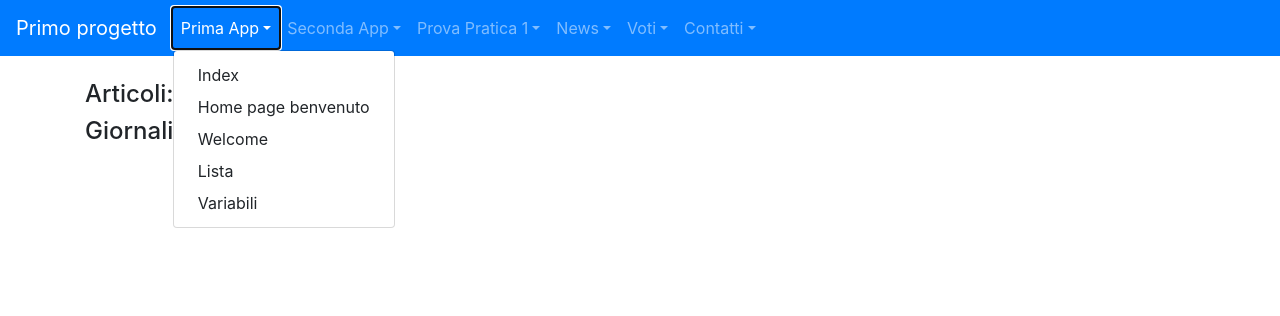
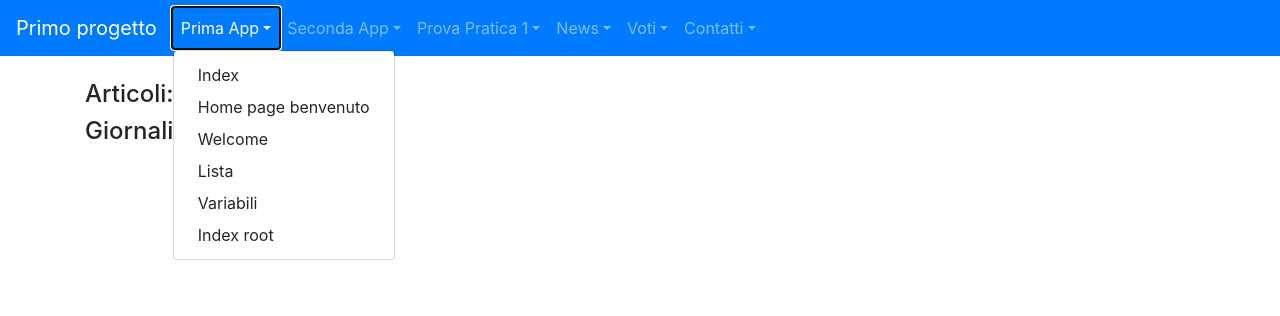
Before and after one commit to ChristianBandera/primo_progetto, a Django app: template news/templates/news/homepage.html in a window 1280 px wide, after a click on "Prima App". Shown: the top 316 px of the page. Run offline with Django 5.2, Linux system fonts and the light colour scheme; the template is opened without the code that fills it, so the values that code supplies are empty.

Commit message:
link a index root aggiunto

```diff
--- a/templates/base.html
+++ b/templates/base.html
@@ -33,6 +33,7 @@
               <a class="dropdown-item" href="{% url 'prima_app:welcome' %}">Welcome</a>
               <a class="dropdown-item" href="{% url 'prima_app:lista' %}">Lista</a>
               <a class="dropdown-item" href="{% url 'prima_app:variabili' %}">Variabili</a>
+              <a class="dropdown-item"  href="/">Index root</a>
             </div>
           </li>
 
@@ -44,6 +45,7 @@
               <a class="dropdown-item" href="{% url 'seconda_app:es_if' %}">Esempio If</a>
               <a class="dropdown-item" href="{% url 'seconda_app:if_else_elif' %}">Esempio If Else e Elif</a>
               <a class="dropdown-item" href="{% url 'seconda_app:es_for' %}">Esempio for</a>
+              <a class="dropdown-item"  href="/">Index root</a>
             </div>
           </li>
 
@@ -54,6 +56,7 @@
               <a class="dropdown-item" href="{% url 'prova_pratica_1:index' %}">Index</a>
               <a class="dropdown-item" href="{% url 'prova_pratica_1:differenza' %}">Differenza</a>
               <a class="dropdown-item" href="{% url 'prova_pratica_1:pari_dispari' %}">Pari Dispari</a>
+              <a class="dropdown-item"  href="/">Index root</a>
             </div>
           </li>
 
@@ -65,6 +68,7 @@
               <a class="dropdown-item" href="{% url 'news:homepage' %}">Homepage</a>
               <a class="dropdown-item" href="{% url 'news:query_base' %}">Query</a>
               <a class="dropdown-item" href="{% url 'news:lista_articoli' %}">Lista Articoli</a>
+              <a class="dropdown-item"  href="/">Index root</a>
             </div>
           </li>
 
@@ -77,6 +81,7 @@
               <a class="dropdown-item" href="{% url 'voti:max_min' %}">Max Min</a>
               <a class="dropdown-item" href="{% url 'voti:media' %}">Media</a>
               <a class="dropdown-item" href="{% url 'voti:votiS' %}">Voti Studenti</a>
+              <a class="dropdown-item"  href="/">Index root</a>
             </div>
           </li>
 
@@ -88,6 +93,7 @@
               <a class="dropdown-item" href="{% url 'forms_app:contatti' %}">Contattaci</a>
               <a class="dropdown-item" href="{% url 'forms_app:index' %}">Index</a>
               <a class="dropdown-item" href="{% url 'forms_app:lista_contatti' %}">Lista Contatti</a>
+              <a class="dropdown-item"  href="/">Index root</a>
             </div>
           </li>
 
@@ -117,3 +123,8 @@
      -->
   </body>
 </html>
+
+
+<!--
+    METTI IL RITORNO ALLA INDEX ROOT IN OGNI MENU A TENDINA DI OGNI APP
+     -->
```
